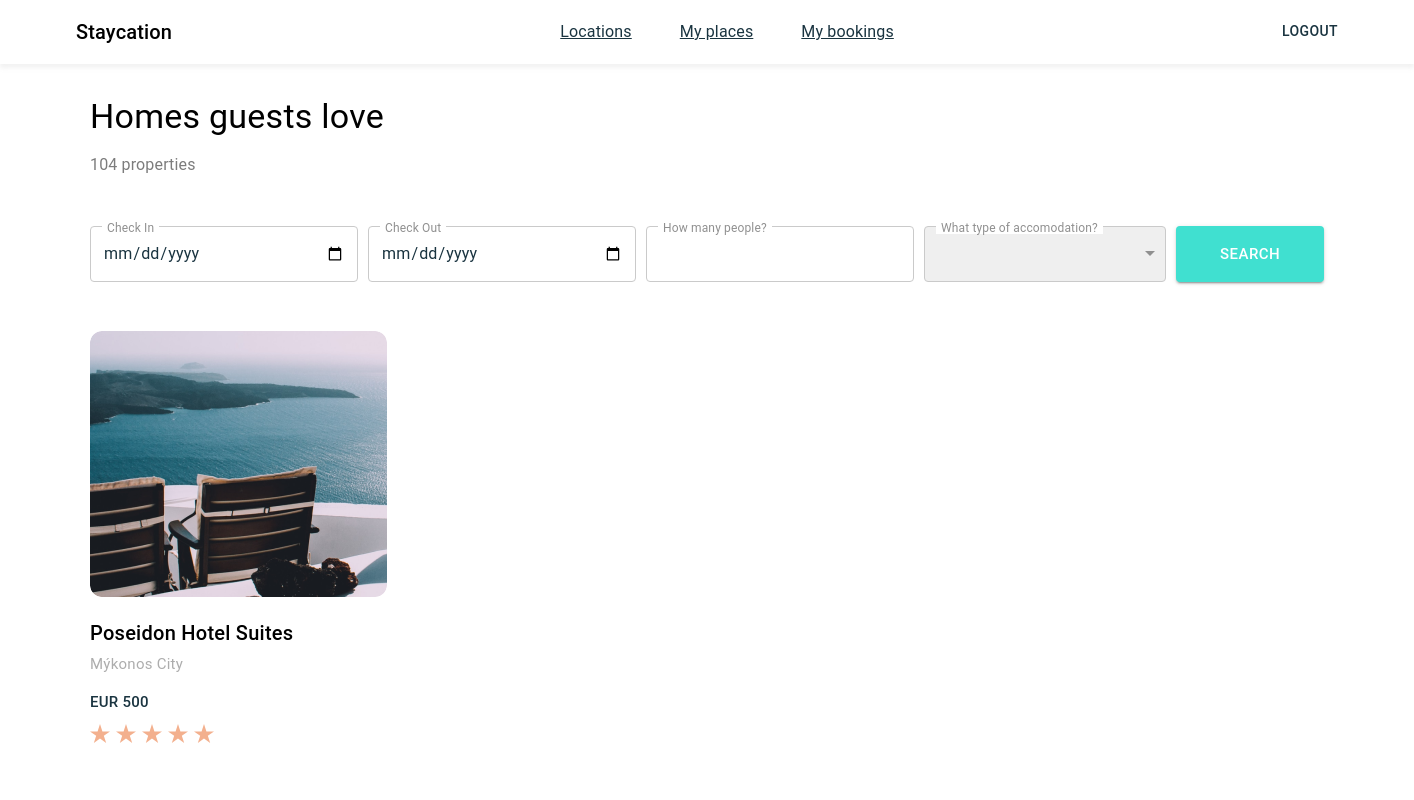
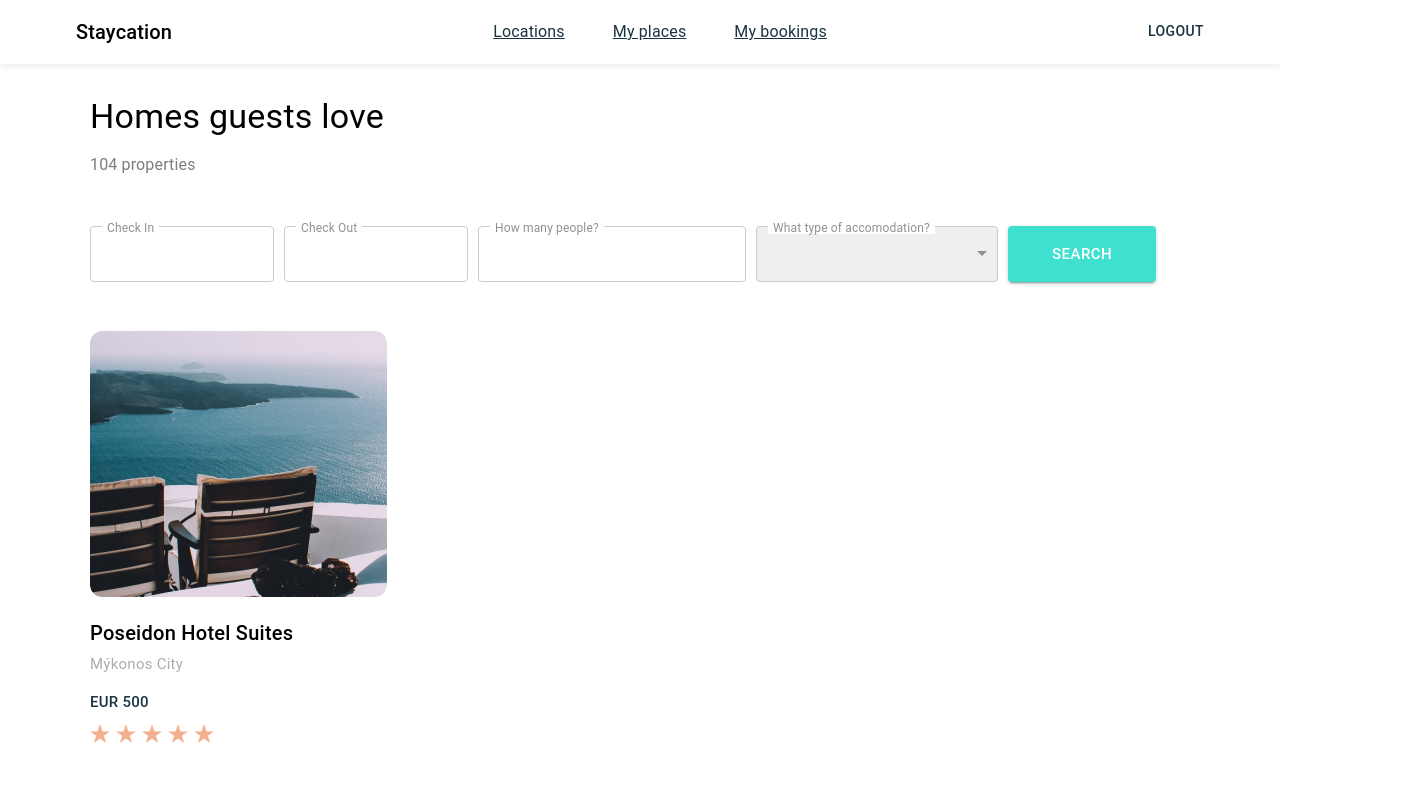
Before and after one commit to kol242/devcademy2022-projects, a React (Create React App) app in the folder my-app/: page /favorites in a window 1280 px wide. Shown: the top 800 px of the page, 1414 px wide, since content can reach past the window. Built offline with nearby package versions, Linux system fonts and the light colour scheme; the HTML template or start-up script is replaced by a standard one.

Commit message:
Refactored components

```diff
--- a/my-app/src/Components/SearchForm/AccomodationSearch.tsx
+++ b/my-app/src/Components/SearchForm/AccomodationSearch.tsx
@@ -1,10 +1,10 @@
 import React, { useRef } from 'react'
-// import AccomodationType from './SearchInputs/AccomodationType'
-// import CheckIn from './SearchInputs/CheckIn'
-// import CheckOut from './SearchInputs/CheckOut'
-// import PeopleCount from './SearchInputs/PeopleCount'
-// import WhereInput from './SearchInputs/WhereInput'
+import AccomodationType from './SearchInputs/AccomodationType'
+import CheckIn from './SearchInputs/CheckIn'
+import CheckOut from './SearchInputs/CheckOut'
+import WhereInput from './SearchInputs/WhereInput'
 import '../../Common/Style/search-form.css'
+import PeopleCount from './SearchInputs/PeopleCount'
 
 const AccomodationSearch = () => {
   const locationRef = useRef<HTMLSelectElement>(null)
@@ -25,46 +25,13 @@ const AccomodationSearch = () => {
     console.log('Search data: ', searchData)
   }
 
-  const checkInFocus = () => {
-    const element = document.querySelector('#input-date-checkin')
-    element?.getAttribute('type') === 'text' ? element?.setAttribute("type", "date") : element?.setAttribute("type", "text")
-  }
-
-  const checkOutFocus = () => {
-    const element = document.querySelector('#input-date-checkout')
-    element?.getAttribute('type') === 'text' ? element?.setAttribute("type", "date") : element?.setAttribute("type", "text")
-  }
-
   return (
     <form onSubmit={submitHandler} className="search-form">
-        <div className="input-wrapper">
-          <label>Where are you going?</label>
-          <select name="where" id="where" ref={locationRef}>
-            <option disabled selected></option>
-            <option value="London">London</option>
-            <option value="Paris">Paris</option>
-          </select>
-        </div>
-        <div className="input-wrapper">
-          <label>Check In</label>
-          <input type="text" id="input-date-checkin" onFocus={checkInFocus} onBlur={checkInFocus} ref={checkInRef}/>
-        </div>
-        <div className="input-wrapper">
-          <label>Check Out</label>
-          <input type="text" id="input-date-checkout" onFocus={checkOutFocus} onBlur={checkOutFocus} ref={checkOutRef}/>
-        </div>
-        <div className="input-wrapper">
-          <label>How many people?</label>
-          <input type="text" ref={peopleRef}/>
-        </div>
-        <div className="input-wrapper">
-          <label>What type of accomodation?</label>
-          <select name="where" id="where" ref={typeRef}>
-            <option disabled selected></option>
-            <option value="Apartment">Apartment</option>
-            <option value="Hotel">Hotel</option>
-          </select>
-        </div>
+        <WhereInput ref={locationRef} />
+        <CheckIn ref={checkInRef} />
+        <CheckOut ref={checkOutRef} />
+        <PeopleCount ref={peopleRef} />
+        <AccomodationType ref={typeRef} />
         <button id="form-btn">
             Search
         </button>
--- a/my-app/src/Components/SearchForm/AdvancedSearch.tsx
+++ b/my-app/src/Components/SearchForm/AdvancedSearch.tsx
@@ -1,12 +1,11 @@
 import React, { useRef } from 'react'
-// import AccomodationType from './SearchInputs/AccomodationType'
-// import CheckIn from './SearchInputs/CheckIn'
-// import CheckOut from './SearchInputs/CheckOut'
-// import PeopleCount from './SearchInputs/PeopleCount'
+import AccomodationType from './SearchInputs/AccomodationType'
+import CheckIn from './SearchInputs/CheckIn'
+import CheckOut from './SearchInputs/CheckOut'
+import PeopleCount from './SearchInputs/PeopleCount'
 import '../../Common/Style/advanced-search.css'
 
 const AdvancedSearch = () => {
-  const locationRef = useRef<HTMLSelectElement>(null)
   const checkInRef = useRef<HTMLInputElement>(null)
   const checkOutRef = useRef<HTMLInputElement>(null)
   const peopleRef = useRef<HTMLInputElement>(null)
@@ -15,7 +14,6 @@ const AdvancedSearch = () => {
   const submitHandler = (event: React.FormEvent) => {
     event.preventDefault()
     const searchData = {
-      location: locationRef.current?.value,
       checkInDate: checkInRef.current?.value,
       checkOutDate: checkOutRef.current?.value,
       peopleCount: peopleRef.current?.value,
@@ -26,26 +24,10 @@ const AdvancedSearch = () => {
 
   return (
     <form onSubmit={submitHandler} className="advanced-search-form">
-      <div className="input-wrapper">
-        <label>Check In</label>
-        <input type="date" id="input-date" ref={checkInRef}/>
-      </div>
-      <div className="input-wrapper">
-        <label>Check Out</label>
-        <input type="date" id="input-date" ref={checkOutRef}/>
-      </div>
-      <div className="input-wrapper">
-        <label>How many people?</label>
-        <input type="text" ref={peopleRef}/>
-      </div>
-      <div className="input-wrapper">
-        <label>What type of accomodation?</label>
-        <select name="where" id="where" ref={typeRef}>
-          <option disabled selected></option>
-          <option value="Apartment">Apartment</option>
-          <option value="Hotel">Hotel</option>
-        </select>
-      </div>
+      <CheckIn ref={checkInRef} />
+      <CheckOut ref={checkOutRef} />
+      <PeopleCount ref={peopleRef} />
+      <AccomodationType ref={typeRef} />
       <button id="form-btn">
           Search
       </button>
--- a/my-app/src/Components/SearchForm/SearchInputs/AccomodationType.tsx
+++ b/my-app/src/Components/SearchForm/SearchInputs/AccomodationType.tsx
@@ -1,13 +1,16 @@
 import React from 'react'
 
-const AccomodationType = () => {
+const AccomodationType = React.forwardRef((props, ref: React.Ref<HTMLSelectElement>) => {
   return (
     <div className="input-wrapper">
         <label>What type of accomodation?</label>
-        <select name="where" id="where">
+        <select name="where" id="where" ref={ref}>
+          <option disabled selected></option>
+          <option value="Apartment">Apartment</option>
+          <option value="Hotel">Hotel</option>
         </select>
     </div>
   )
-}
+})
 
 export default AccomodationType
--- a/my-app/src/Components/SearchForm/SearchInputs/CheckIn.tsx
+++ b/my-app/src/Components/SearchForm/SearchInputs/CheckIn.tsx
@@ -1,12 +1,16 @@
 import React from 'react'
 
-const CheckIn = () => {
+const CheckIn = React.forwardRef((props, ref: React.Ref<HTMLInputElement>) => {
+  const checkInFocus = () => {
+    const element = document.querySelector('#input-date-checkin')
+    element?.getAttribute('type') === 'text' ? element?.setAttribute("type", "date") : element?.setAttribute("type", "text")
+  }
   return (
     <div className="input-wrapper">
         <label>Check In</label>
-        <input type="date" id="input-date-checkin"/>
+        <input ref={ref} type="text" id="input-date-checkin" onFocus={checkInFocus} onBlur={checkInFocus}/>
     </div>
   )
-}
+})
 
 export default CheckIn
--- a/my-app/src/Components/SearchForm/SearchInputs/CheckOut.tsx
+++ b/my-app/src/Components/SearchForm/SearchInputs/CheckOut.tsx
@@ -1,12 +1,17 @@
 import React from 'react'
 
-const CheckOut = () => {
+const CheckOut = React.forwardRef((props, ref: React.Ref<HTMLInputElement>) => {
+  const checkOutFocus = () => {
+    const element = document.querySelector('#input-date-checkout')
+    element?.getAttribute('type') === 'text' ? element?.setAttribute("type", "date") : element?.setAttribute("type", "text")
+  }
+
   return (
     <div className="input-wrapper">
         <label>Check Out</label>
-        <input type="text" id="input-date-checkout"/>
+        <input ref={ref} type="text" id="input-date-checkout" onFocus={checkOutFocus} onBlur={checkOutFocus}/>
     </div>
   )
-}
+})
 
 export default CheckOut
--- a/my-app/src/Components/SearchForm/SearchInputs/PeopleCount.tsx
+++ b/my-app/src/Components/SearchForm/SearchInputs/PeopleCount.tsx
@@ -1,12 +1,12 @@
 import React from 'react'
 
-const PeopleCount = () => {
+const PeopleCount = React.forwardRef((props, ref: React.Ref<HTMLInputElement>) => {
   return (
     <div className="input-wrapper">
         <label>How many people?</label>
-        <input type="text" />
+        <input ref={ref} type="text" />
     </div>
   )
-}
+})
 
 export default PeopleCount
--- a/my-app/src/Components/SearchForm/SearchInputs/WhereInput.tsx
+++ b/my-app/src/Components/SearchForm/SearchInputs/WhereInput.tsx
@@ -1,13 +1,16 @@
 import React from 'react'
 
-const WhereInput = () => {
+const WhereInput = React.forwardRef((props, ref: React.Ref<HTMLSelectElement>) => {
   return (
     <div className="input-wrapper">
         <label>Where are you going?</label>
-        <select name="where" id="where">
+        <select name="where" id="where" ref={ref}>
+          <option disabled selected></option>
+          <option value="London">London</option>
+          <option value="Paris">Paris</option>
         </select>
     </div>
   )
-}
+})
 
 export default WhereInput
--- a/my-app/src/Components/SearchForm/SimpleSearch.tsx
+++ b/my-app/src/Components/SearchForm/SimpleSearch.tsx
@@ -1,5 +1,5 @@
 import React, { useRef } from 'react'
-// import WhereInput from './SearchInputs/WhereInput'
+import WhereInput from './SearchInputs/WhereInput'
 import '../../Common/Style/simple-search.css'
 
 const SimpleSearch = () => {
@@ -13,14 +13,7 @@ const SimpleSearch = () => {
 
   return (
     <form onSubmit={submitHandler} className="simple-search-form">
-        <div className="input-wrapper">
-          <label>Where are you going?</label>
-          <select name="where" id="where" ref={locationRef}>
-            <option disabled selected></option>
-            <option value="London">London</option>
-            <option value="Paris">Paris</option>
-          </select>
-        </div>
+        <WhereInput ref={locationRef} />
         <button id="form-btn">
             Search
         </button>
```
Also changed, not shown: my-app/src/Common/Utilities/InputSelector.ts (deleted, +0 -9 lines).
